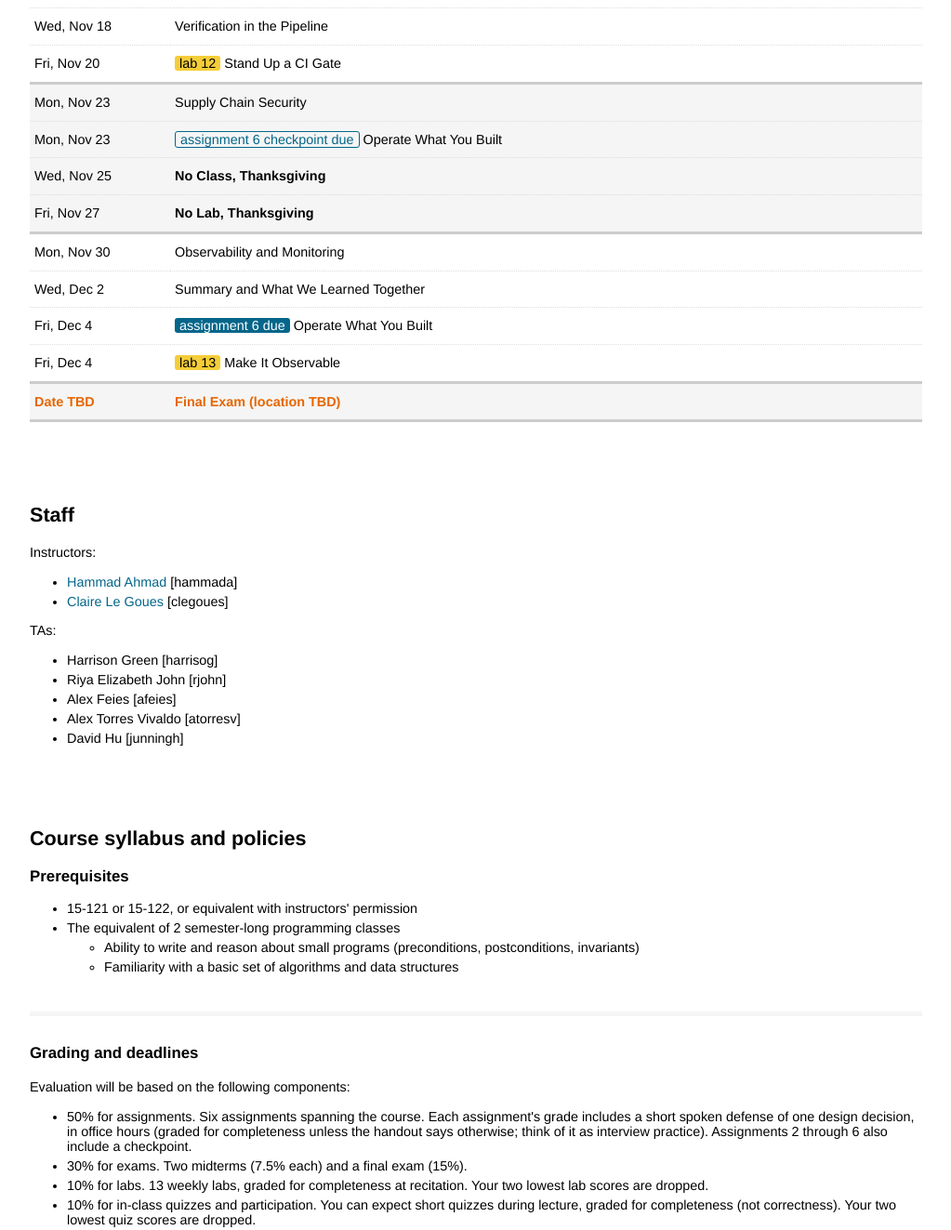
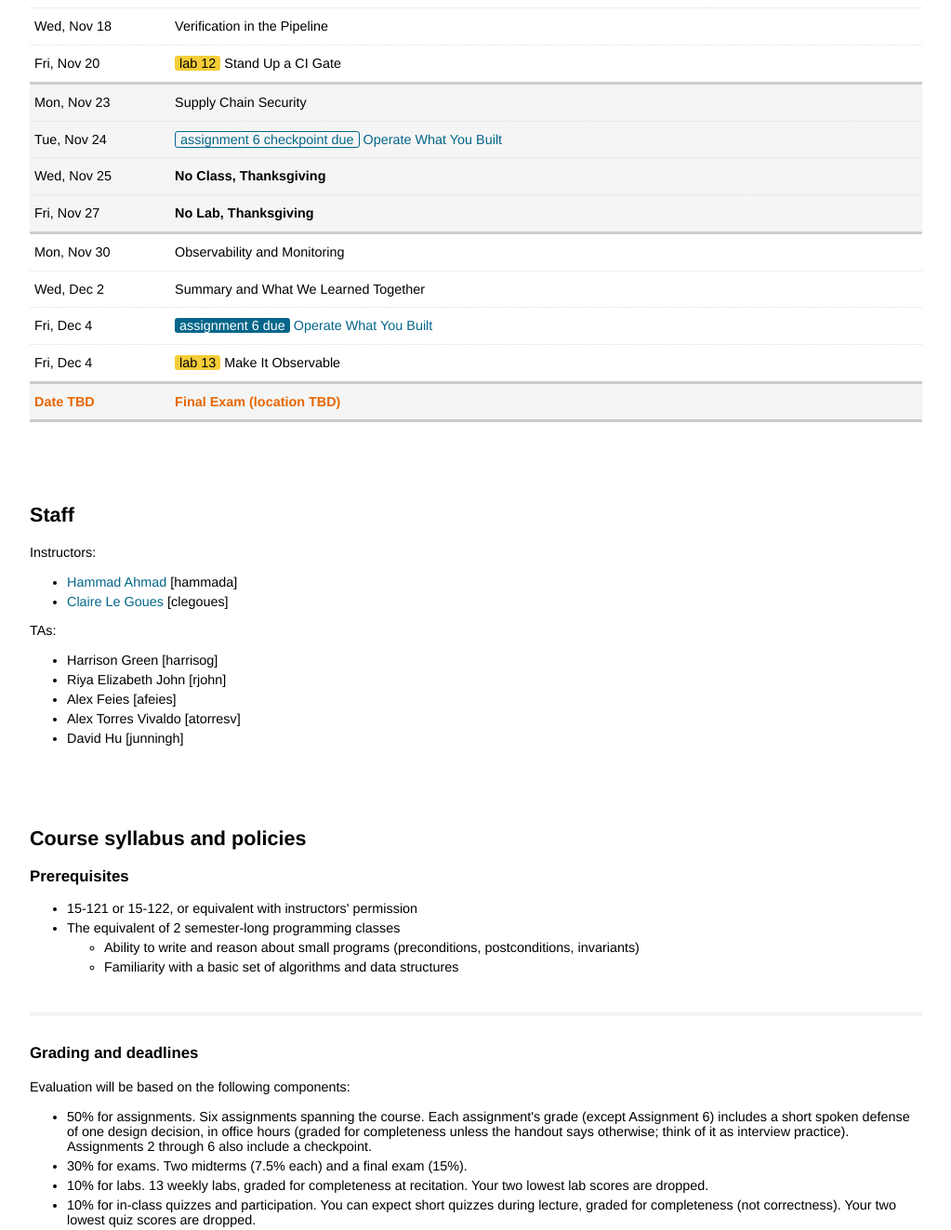
Before and after one commit to CMU-17-214/f2026, a plain HTML site: page index.html in a window 1280 px wide. Shown: the part 3503-4826 px from the top of the page at 93% size, without its empty margins (128-1151 px from the left). Drawn offline with Linux system fonts and the light colour scheme.

Commit message:
Update gh-pages for 0356bbf6709e50b03e9c60deda909b57ca0dd11b

```diff
--- a/index.html
+++ b/index.html
@@ -290,8 +290,8 @@
       <td>Supply Chain Security</td>
     </tr>
     <tr>
-      <td>Mon, Nov 23</td>
-      <td><span class="assignment"><span class="chk">Assignment 6 Checkpoint due</span> Operate What You Built</span></td>
+      <td>Tue, Nov 24</td>
+      <td><span class="assignment"><span class="chk">Assignment 6 Checkpoint due</span> <a href="https://github.com/CMU-17-214/f2026/blob/main/assignments/hw6.md#deliverable-checkpoint-plan-and-first-deploy" target="_blank" rel="noopener">Operate What You Built</a></span></td>
     </tr>
     <tr>
       <td>Wed, Nov 25</td>
@@ -313,7 +313,7 @@
     </tr>
     <tr>
       <td>Fri, Dec 4</td>
-      <td><span class="assignment"><span class="hw">Assignment 6 due</span> Operate What You Built</span></td>
+      <td><span class="assignment"><span class="hw">Assignment 6 due</span> <a href="https://github.com/CMU-17-214/f2026/blob/main/assignments/hw6.md" target="_blank" rel="noopener">Operate What You Built</a></span></td>
     </tr>
     <tr>
       <td>Fri, Dec 4</td>
@@ -357,7 +357,7 @@
 <h3>Grading and deadlines</h3>
 <p>Evaluation will be based on the following components:</p>
 <ul>
-<li>50% for assignments. Six assignments spanning the course. Each assignment&#39;s grade includes a short spoken defense of one design decision, in office hours (graded for completeness unless the handout says otherwise; think of it as interview practice). Assignments 2 through 6 also include a checkpoint.</li>
+<li>50% for assignments. Six assignments spanning the course. Each assignment&#39;s grade (except Assignment 6) includes a short spoken defense of one design decision, in office hours (graded for completeness unless the handout says otherwise; think of it as interview practice). Assignments 2 through 6 also include a checkpoint.</li>
 <li>30% for exams. Two midterms (7.5% each) and a final exam (15%).</li>
 <li>10% for labs. 13 weekly labs, graded for completeness at recitation. Your two lowest lab scores are dropped.</li>
 <li>10% for in-class quizzes and participation. You can expect short quizzes during lecture, graded for completeness (not correctness). Your two lowest quiz scores are dropped.</li>
```
